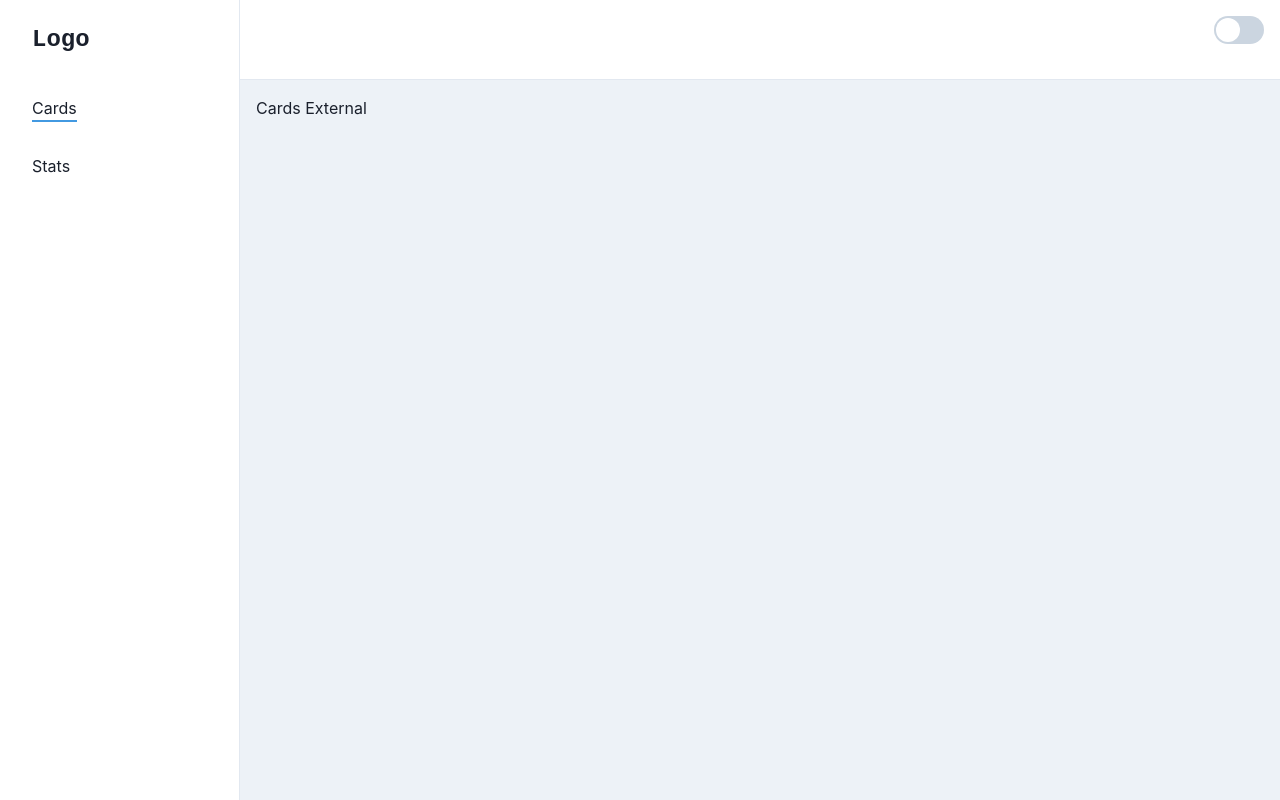
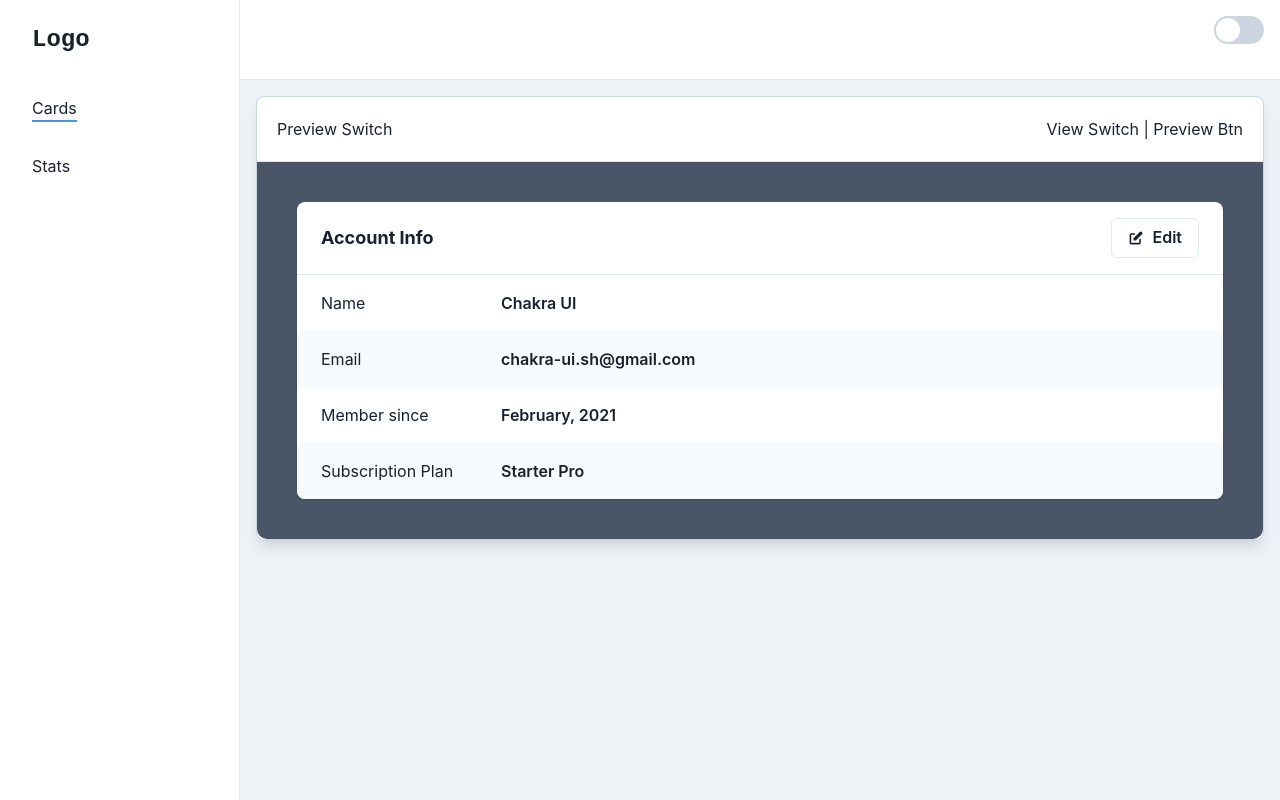
Before and after one commit to tmoran18/chakra-components, a Next.js app: page /components/Cards in a window 1280 px wide. Built offline with nearby package versions, Linux system fonts and the light colour scheme.

Commit message:
Begin build example components

```diff
--- /dev/null
+++ b/src/components/ExampleBody.tsx
@@ -0,0 +1,23 @@
+import { Box } from '@chakra-ui/layout'
+
+interface exampleBodyProps {
+	bg?: string
+	py?: number | string
+	px?: number
+	maxWidth?: number
+	children: React.ReactNode
+}
+
+export const ExampleBody = ({
+	bg,
+	py,
+	px,
+	maxWidth,
+	children,
+}: exampleBodyProps) => {
+	return (
+		<Box bg={bg} py={py} px={px} maxW={maxWidth} borderBottomRadius={10}>
+			{children}
+		</Box>
+	)
+}
--- /dev/null
+++ b/src/components/ExampleCode.tsx
@@ -0,0 +1,4 @@
+// The example code for the component
+export const ExampleCode = () => {
+	return <div></div>
+}
--- /dev/null
+++ b/src/components/ExampleComponent.tsx
@@ -0,0 +1,4 @@
+// The example component shown in the body
+export const ExampleComponent = () => {
+	return <div></div>
+}
--- /dev/null
+++ b/src/components/ExampleContainer.tsx
@@ -0,0 +1,22 @@
+import { Box } from '@chakra-ui/react'
+import { ExampleHeader } from './ExampleHeader'
+import { ExampleBody } from './ExampleBody'
+
+import Card from './templates/Card/Card'
+
+export const ExampleContainer = () => {
+	return (
+		<Box
+			border='1px solid'
+			borderColor='gray.300'
+			borderRadius={8}
+			bg='white'
+			shadow='lg'
+		>
+			<ExampleHeader />
+			<ExampleBody bg='gray.600' py='10' px={10}>
+				<Card />
+			</ExampleBody>
+		</Box>
+	)
+}
--- /dev/null
+++ b/src/components/ExampleHeader.tsx
@@ -0,0 +1,16 @@
+import { Flex, Box } from '@chakra-ui/react'
+
+// The header component will house the preview/code switch, sizing switch and preview button
+export const ExampleHeader = () => {
+	return (
+		<Flex
+			justify='space-between'
+			padding={5}
+			borderBottom='1px solid'
+			borderColor='gray.200'
+		>
+			<Box>Preview Switch</Box>
+			<Box>View Switch | Preview Btn</Box>
+		</Flex>
+	)
+}
--- /dev/null
+++ b/src/components/ExamplePreviewBtn.tsx
@@ -0,0 +1,4 @@
+// A button that will open the component in it's own tab
+export const ExamplePreviewBtn = () => {
+	return <div></div>
+}
--- /dev/null
+++ b/src/components/ExampleSwitch.tsx
@@ -0,0 +1,4 @@
+// A switch that will show the component or the code for the component
+export const ExampleSwitch = () => {
+	return <div></div>
+}
--- /dev/null
+++ b/src/components/ExampleViewSizeSwitch.tsx
@@ -0,0 +1,4 @@
+// The switch that will show mobile, tablet and desktop views.
+export const ExampleViewSizeSwitch = () => {
+	return <div></div>
+}
--- a/src/pages/components/Cards.tsx
+++ b/src/pages/components/Cards.tsx
@@ -1,12 +1,10 @@
 import Link from 'next/link'
-import { useRouter } from 'next/router'
+import { ExampleContainer } from '../../components/ExampleContainer'
 
 const Cards = () => {
 	return (
 		<div>
-			<Link href={{ pathname: '/preview', query: { component: 'card' } }}>
-				<a target='_blank'>Cards External</a>
-			</Link>
+			<ExampleContainer />
 		</div>
 	)
 }
```
